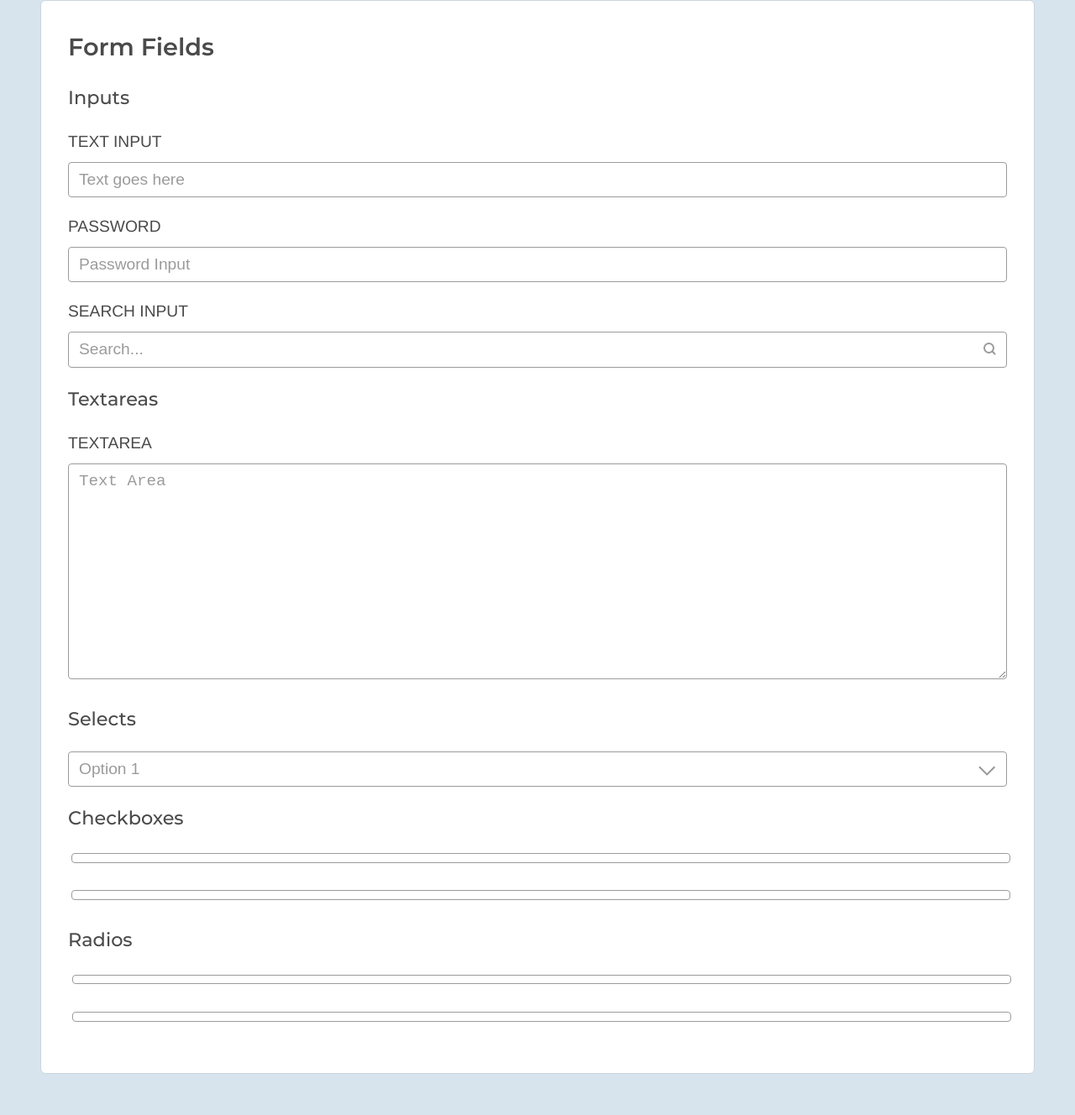
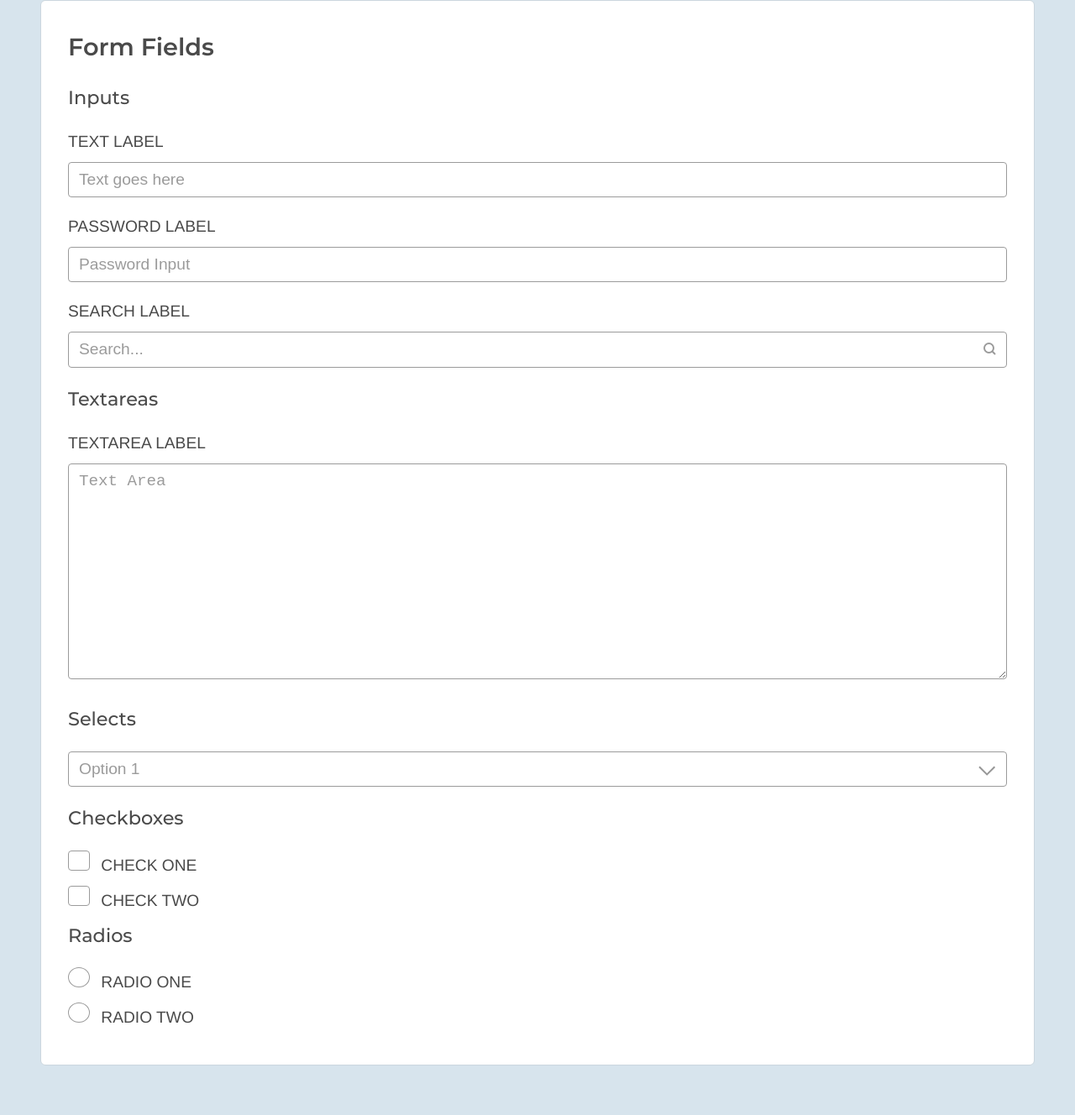
Before and after one commit to trilldrewbot/bcs-styles, a website built with webpack: page public/index.html in a window 1280 px wide. Shown: the part 1892-3220 px from the top of the page at 84% size. Built offline with nearby package versions, Linux system fonts and the light colour scheme; a web font is replaced by a local one.

Commit message:
custom radio button styles

```diff
--- a/public/index.html
+++ b/public/index.html
@@ -69,14 +69,14 @@
         <div class="col card">
           <h2>Form Fields</h2>
           <h3>Inputs</h3>
-          <label for="text-input">Text Input</label>
+          <label for="text-input">Text Label</label>
           <input type="text" name="text-input" value="" placeholder="Text goes here" onfocus="this.placeholder = ''" onblur="this.placeholder = 'Text goes here'">
-          <label for="password-input">Password</label>
+          <label for="password-input">Password Label</label>
           <input type="password" name="password-input" value="" placeholder="Password Input" onfocus="this.placeholder = ''" onblur="this.placeholder = 'Password Input'">
-          <label for="search-input">Search Input</label>
+          <label for="search-input">Search Label</label>
           <input type="search" name="search-input" value="" placeholder="Search..." onfocus="this.placeholder = ''" onblur="this.placeholder = 'Search...'" class="input-search">
           <h3>Textareas</h3>
-          <label for="textarea">Textarea</label>
+          <label for="textarea">Textarea Label</label>
           <textarea name="textarea" rows="8" cols="80" placeholder="Text Area" onfocus="this.placeholder = ''" onblur="this.placeholder = 'Text Area'"></textarea>
           <h3>Selects</h3>
           <select class="" name="">
@@ -85,11 +85,23 @@
             <option value="">Option 3</option>
           </select>
           <h3>Checkboxes</h3>
-          <input type="checkbox" name="" value="">
-          <input type="checkbox" name="" value="">
+          <label for="check-one" id="check-one">
+            <input type="checkbox" name="check-one" value="">
+            Check One
+          </label>
+          <label for="check-two" id="check-two">
+            <input type="checkbox" name="check-two" value="">
+            Check Two
+          </label>
           <h3>Radios</h3>
-          <input type="radio" name="" value="">
-          <input type="radio" name="" value="">
+          <label for="radio-one">
+            <input type="radio" name="radio-group" id="radio-one" value="">
+            Radio One
+          </label>
+          <label for="radio-two">
+            <input type="radio" name="radio-group" id="radio-two" value="">
+            Radio Two
+          </label>
         </div>
       </div>
     </section>
--- a/public/scss/_elements.scss
+++ b/public/scss/_elements.scss
@@ -71,7 +71,7 @@ hr {
 }
 
 label {
-    display: inline-block;
+    display: block;
     margin-bottom: $margin-1;
     text-transform: uppercase;
 }
@@ -86,7 +86,11 @@ input[type="submit"] {
 }
 
 input[type="checkbox"] {
+    @include checkbox();
+}
 
+input[type="radio"] {
+    @include radio();
 }
 
 textarea {
--- a/public/scss/mixins/_utilities.scss
+++ b/public/scss/mixins/_utilities.scss
@@ -204,3 +204,28 @@
         background-image: url(../../assets/images/chevron-down-active.svg);
     }
 }
+
+@mixin checkbox() {
+    margin: 0 $margin-1 0 0;
+    width: $padding-4;
+    height: $padding-4;
+    &:checked {
+        background: url(../../assets/images/check.svg) no-repeat scroll $fontsize-base $fontsize-base;
+        background-position: right .35rem top .2rem;
+        background-color: $blue;
+        border-color: $blue;
+    }
+}
+
+@mixin radio() {
+    margin: 0 $margin-1 0 0;
+    width: $padding-4;
+    height: $padding-4;
+    border-radius: $rounded;
+    &:checked {
+        background: url(../../assets/images/radio.svg) no-repeat scroll $fontsize-base $fontsize-base;
+        background-position: right .45rem top .4rem;
+        background-color: $blue;
+        border-color: $blue;
+    }
+}
```
Also changed, not shown: public/assets/images/check.svg (added), public/assets/images/radio.svg (added), public/css/main.css.
